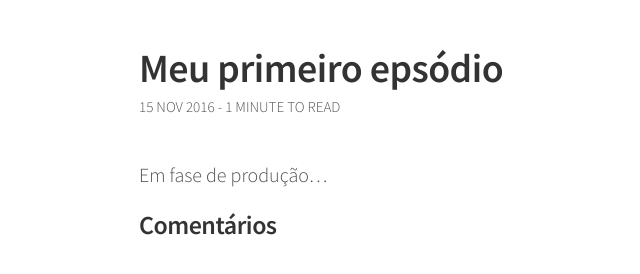
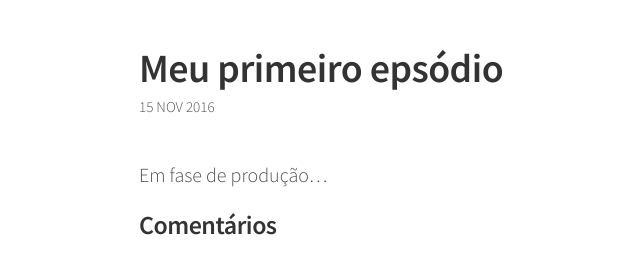
Before and after one commit to podcastminimalista/podcastminimalista.github.io, a Jekyll site: the page built from _posts/2016-11-15-meu-primeiro-podcast.markdown, in a window 1280 px wide. Shown: the part 180-454 px from the top of the page, without its empty margins (141-781 px from the left). Built offline with Jekyll 4.4.1, drawn with Linux system fonts in a browser that asks for light colours; comment, search, counter and statistics services are not loaded.

Commit message:
Update post.html

```diff
--- a/_layouts/post.html
+++ b/_layouts/post.html
@@ -2,13 +2,11 @@
 layout: default
 ---
 
-{% include minutes-to-read.html %}
 
 <article class="content post">
     <h1 class="post-title">{{ page.title }}</h1>
     <div class="post-date">
         <time>{{ page.date | date_to_string }}</time>
-        <span class="reading-time" title="Estimated read time"> - {{ minutesText }}</span>
     </div>
 
     {{ content }}
```
